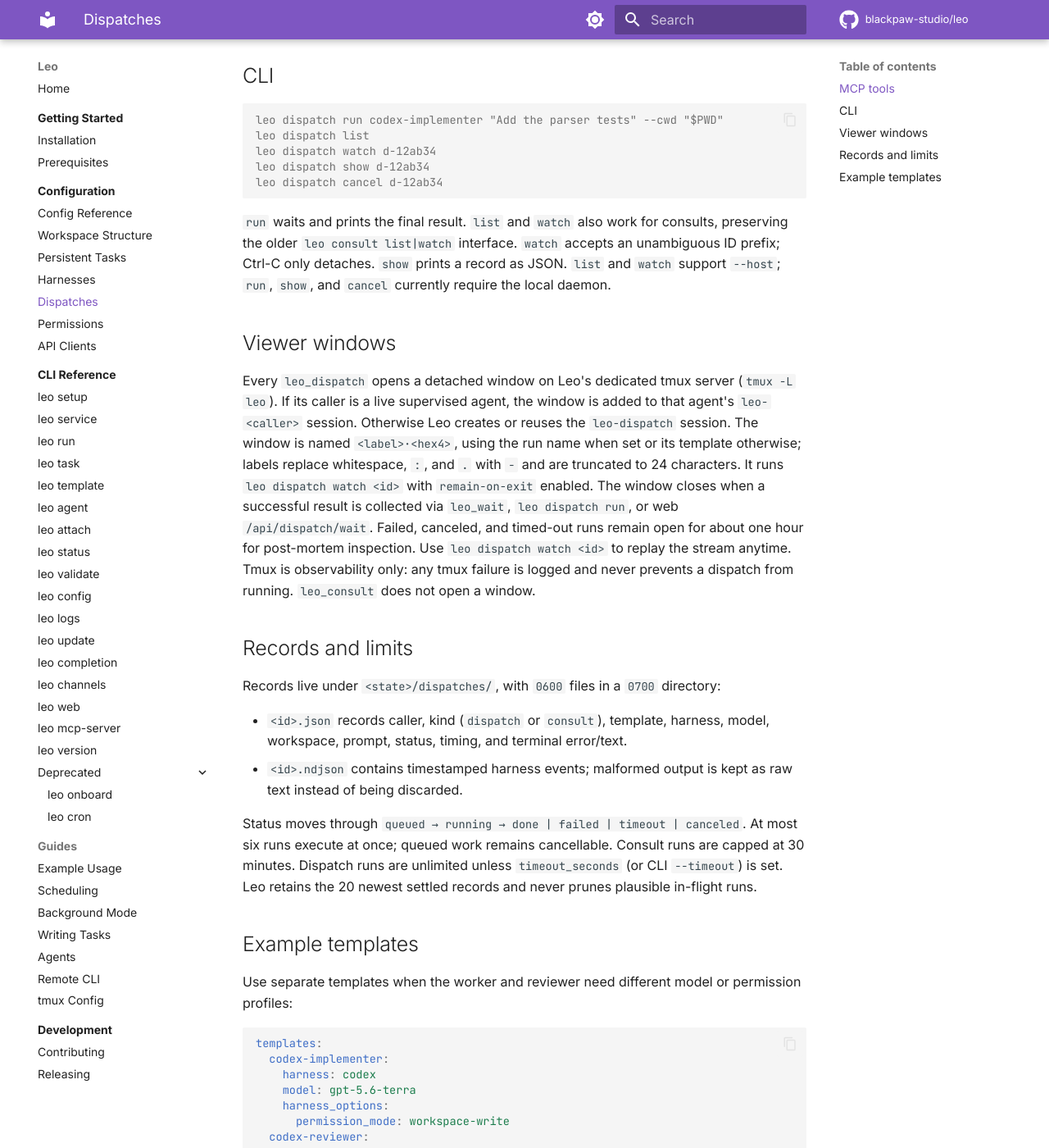
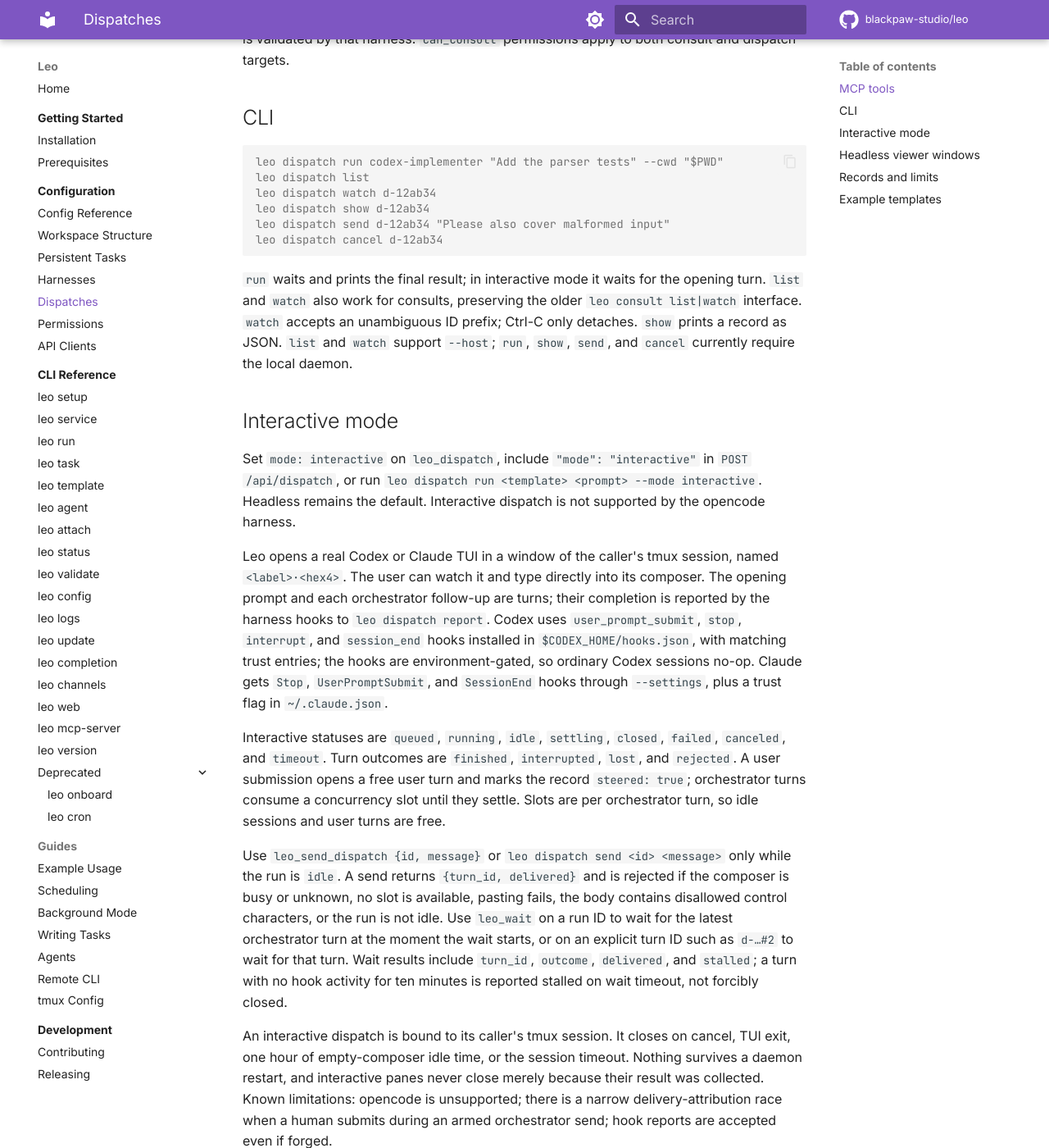
Before and after one commit to blackpaw-studio/leo, an MkDocs documentation site: the page built from docs/configuration/dispatches.md, in a window 1280 px wide and 1400 px high, scrolled down 821 px. Shown: the whole window at 82% size. Built offline with MkDocs 1.6.1 and Material for MkDocs 9.7.7, drawn with Linux system fonts in a browser that asks for light colours; comment, search, counter and statistics services are not loaded; some of the changed text lies outside the part shown.

Commit message:
docs: document interactive dispatch
Claude-Session: https://claude.ai/code/session_01G3Ypof77KGe3FypkrXGTyn

````diff
--- a/docs/configuration/dispatches.md
+++ b/docs/configuration/dispatches.md
@@ -1,8 +1,8 @@
 # Dispatches and consults
 
-Leo can run a template's harness/model as a one-shot subagent. Both forms are
-headless, receive a self-contained prompt, and retain no conversation after
-they finish.
+Leo can run a template's harness/model as a one-shot subagent. `leo_consult`
+and headless dispatches receive a self-contained prompt and retain no
+conversation after they finish. Dispatches can also run interactively.
 
 ## MCP tools
 
@@ -10,11 +10,13 @@ they finish.
 waits and returns the consultant's final answer directly. Consults get an
 advisory preamble: inspect and answer, but do not modify files.
 
-`leo_dispatch(template, prompt, model?, cwd?, name?, timeout_seconds?)` starts work
-asynchronously and immediately returns an ID. Use it for implementation,
-review, or exploration that can proceed while the caller does other work.
-The prompt must say exactly what the subagent should do; it has no access to
-the caller's conversation. `cwd` defaults to the caller's working directory.
+`leo_dispatch(template, prompt, model?, cwd?, name?, mode?, timeout_seconds?)`
+starts work asynchronously and immediately returns an ID. Use it for
+implementation, review, or exploration that can proceed while the caller does
+other work. The prompt must say exactly what the subagent should do; it has no
+access to the caller's conversation. `cwd` defaults to the caller's working
+directory. `mode` is `headless` by default; set it to `interactive` to start a
+steerable TUI (see [Interactive mode](#interactive-mode)).
 
 `timeout_seconds` is an optional dispatch run cap; dispatches are unlimited
 when it is omitted. `leo_wait(ids, timeout_seconds?)` waits for one or more
@@ -22,8 +24,9 @@ dispatches and returns each final result or current status. Each MCP wait call
 is capped at 30 minutes (slightly under that in practice); re-wait for longer
 work. A timeout leaves still-running IDs available for another wait.
 `leo_cancel(id)` cancels a non-terminal dispatch. `leo_consult` and
-`leo_dispatch` select templates; `leo_wait` and `leo_cancel` operate only on
-dispatch IDs (`leo_wait <dispatch-id>`, `leo_cancel <dispatch-id>`).
+`leo_dispatch` select templates; `leo_wait` and `leo_cancel` operate on
+dispatch IDs. In interactive mode, `leo_wait` accepts either a run ID or a
+turn ID (`d-…#n`).
 
 The template-selecting tools use a named `templates:` entry, not a running agent. The
 template supplies the harness, model, environment, and harness options; an
@@ -37,18 +40,69 @@ leo dispatch run codex-implementer "Add the parser tests" --cwd "$PWD"
 leo dispatch list
 leo dispatch watch d-12ab34
 leo dispatch show d-12ab34
+leo dispatch send d-12ab34 "Please also cover malformed input"
 leo dispatch cancel d-12ab34
 ```
 
-`run` waits and prints the final result. `list` and `watch` also work for
-consults, preserving the older `leo consult list|watch` interface. `watch`
-accepts an unambiguous ID prefix; Ctrl-C only detaches. `show` prints a record
-as JSON. `list` and `watch` support `--host`; `run`, `show`, and `cancel`
-currently require the local daemon.
+`run` waits and prints the final result; in interactive mode it waits for the
+opening turn. `list` and `watch` also work for consults, preserving the older
+`leo consult list|watch` interface. `watch` accepts an unambiguous ID prefix;
+Ctrl-C only detaches. `show` prints a record as JSON. `list` and `watch`
+support `--host`; `run`, `show`, `send`, and `cancel` currently require the
+local daemon.
 
-## Viewer windows
+## Interactive mode
 
-Every `leo_dispatch` opens a detached window on Leo's dedicated tmux server
+Set `mode: interactive` on `leo_dispatch`, include `"mode": "interactive"`
+in `POST /api/dispatch`, or run `leo dispatch run <template> <prompt> --mode
+interactive`. Headless remains the default. Interactive dispatch is not
+supported by the opencode harness.
+
+Leo opens a real Codex or Claude TUI in a window of the caller's tmux session,
+named `<label>·<hex4>`. The user can watch it and type directly into its
+composer. The opening prompt and each orchestrator follow-up are turns; their
+completion is reported by the harness hooks to `leo dispatch report`.
+Codex uses `user_prompt_submit`, `stop`, `interrupt`, and `session_end` hooks
+installed in `$CODEX_HOME/hooks.json`, with matching trust entries; the hooks
+are environment-gated, so ordinary Codex sessions no-op. Claude gets `Stop`,
+`UserPromptSubmit`, and `SessionEnd` hooks through `--settings`, plus a trust
+flag in `~/.claude.json`.
+
+Interactive statuses are `queued`, `running`, `idle`, `settling`, `closed`,
+`failed`, `canceled`, and `timeout`. Turn outcomes are `finished`,
+`interrupted`, `lost`, and `rejected`. A user submission opens a free user
+turn and marks the record `steered: true`; orchestrator turns consume a
+concurrency slot until they settle. Slots are per orchestrator turn, so idle
+sessions and user turns are free.
+
+Use `leo_send_dispatch {id, message}` or `leo dispatch send <id> <message>`
+only while the run is `idle`. A send returns `{turn_id, delivered}` and is
+rejected if the composer is busy or unknown, no slot is available, pasting
+fails, the body contains disallowed control characters, or the run is not
+idle. Use `leo_wait` on a run ID to wait for the latest orchestrator turn at
+the moment the wait starts, or on an explicit turn ID such as `d-…#2` to wait
+for that turn. Wait results include `turn_id`, `outcome`, `delivered`, and
+`stalled`; a turn with no hook activity for ten minutes is reported stalled on
+wait timeout, not forcibly closed.
+
+An interactive dispatch is bound to its caller's tmux session. It closes on
+cancel, TUI exit, one hour of empty-composer idle time, or the session timeout.
+Nothing survives a daemon restart, and interactive panes never close merely
+because their result was collected. Known limitations: opencode is unsupported;
+there is a narrow delivery-attribution race when a human submits during an
+armed orchestrator send; hook reports are accepted even if forged.
+
+An orchestrator flow looks like this:
+
+```text
+leo_dispatch(..., mode: "interactive") → leo_wait(["d-…"])
+→ leo_send_dispatch({id: "d-…", message: "Follow up"})
+→ leo_wait(["d-…#2"]) → leo_cancel({id: "d-…"})
+```
+
+## Headless viewer windows
+
+Headless `leo_dispatch` opens a detached viewer window on Leo's dedicated tmux server
 (`tmux -L leo`). If its caller is a live supervised agent, the window is added
 to that agent's `leo-<caller>` session. Otherwise Leo creates or reuses the
 `leo-dispatch` session. The window is named `<label>·<hex4>`, using the run
@@ -68,13 +122,15 @@ Records live under `<state>/dispatches/`, with `0600` files in a `0700`
 directory:
 
 - `<id>.json` records caller, kind (`dispatch` or `consult`), template,
-  harness, model, workspace, prompt, status, timing, and terminal error/text.
-- `<id>.ndjson` contains timestamped harness events; malformed output is kept
-  as raw text instead of being discarded.
+  harness, model, workspace, prompt, status, timing, terminal error/text, and
+  for interactive runs mode, pane/session IDs, turns, and `steered`.
+- `<id>.ndjson` contains timestamped harness events. Interactive streams also
+  record turn and status transitions; malformed output is kept as raw text.
 
-Status moves through `queued → running → done | failed | timeout | canceled`.
-At most six runs execute at once; queued work remains cancellable. Consult
-runs are capped at 30 minutes. Dispatch runs are unlimited unless
+Headless status moves through `queued → running → done | failed | timeout |
+canceled`. At most six headless runs execute at once; queued work remains
+cancellable. Interactive slots are instead held per orchestrator turn.
+Consult runs are capped at 30 minutes. Dispatch runs are unlimited unless
 `timeout_seconds` (or CLI `--timeout`) is set. Leo retains the 20 newest
 settled records and never prunes plausible in-flight runs.
 
````
Also changed, not shown: internal/templates/skills/agent-management.md (+9 -7 lines).
